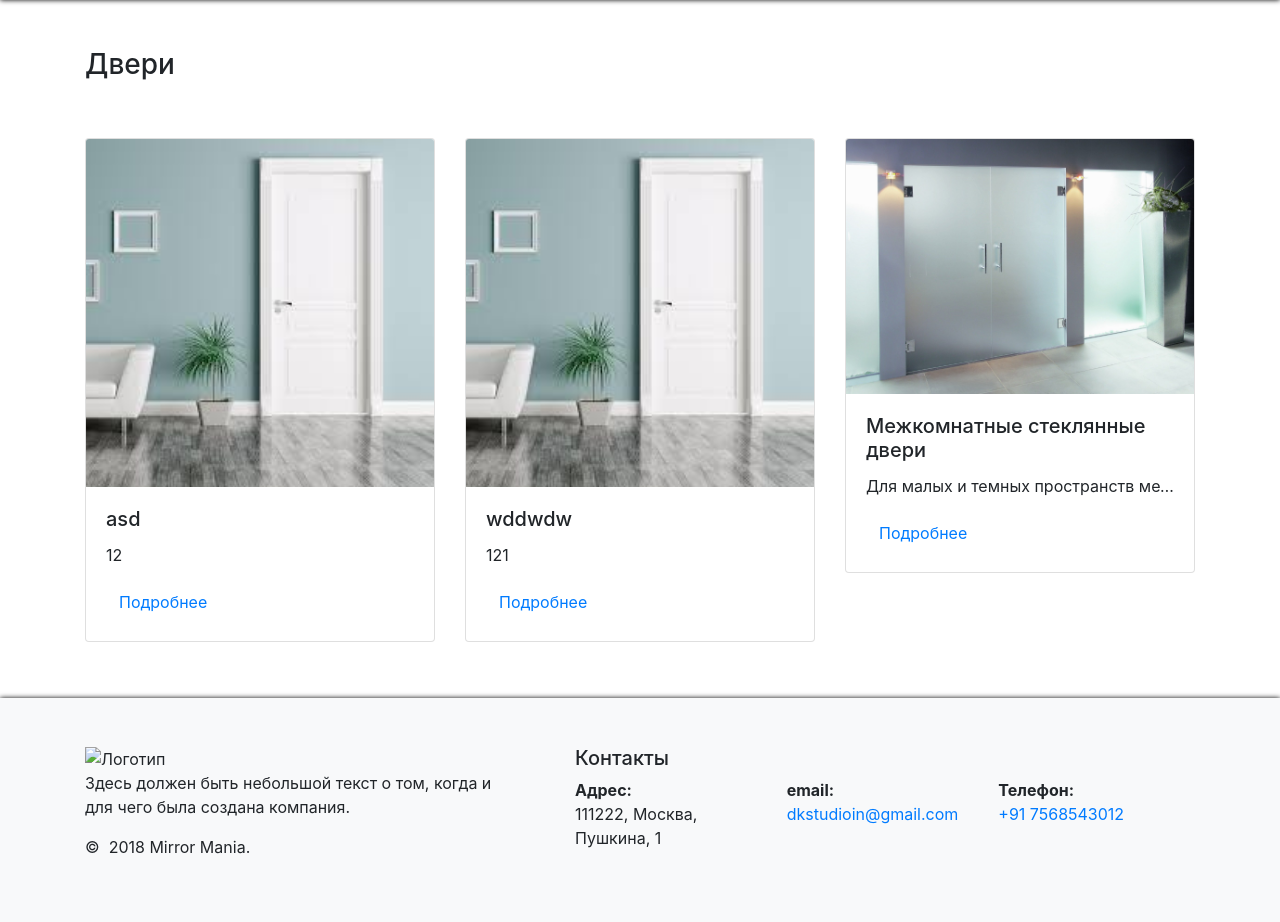
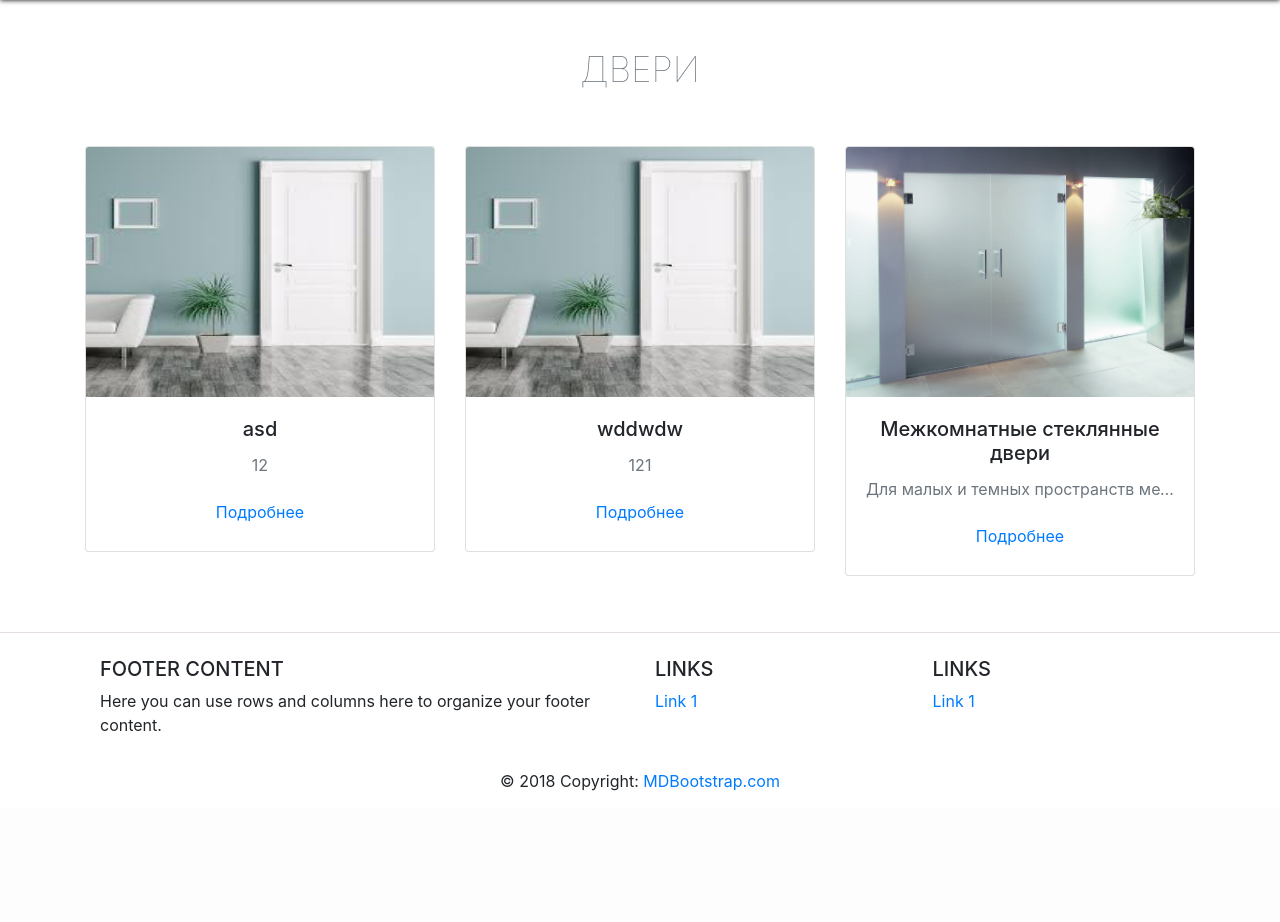
Before and after one commit to mockystr/emil_krasava, a Django app: page /dveri in a window 1280 px wide. Shown: the part 97-1019 px from the top of the page. After the commit the page ends 888 px from the top, so only its background shows below. Run offline with Django 3.2, Linux system fonts and the light colour scheme; data comes from the database, SQL or seed files in the repository; both versions use the stored data as it was after the commit; some libraries are stand-ins or nearby versions.

Commit message:
edited footer and card view

```diff
--- a/main/static/css/style.css
+++ b/main/static/css/style.css
@@ -145,14 +145,30 @@ p.category-description {
     color: darkgray;
 }
 
+.category_name_main {
+    text-align: center;
+    text-transform: uppercase;
+    font-weight: lighter;
+    font-size: 35px;
+}
+
 .items_card {
     transition: 500ms;
     border: 0;
 }
 
 .items_card:hover {
-    transition: 500ms;
-    box-shadow: 3px 3px 5px black;
+    transition: 250ms;
+    box-shadow: 3px 3px 5px gray;
+}
+
+.card-img-top {
+    height: 250px;
+    width: auto;
+}
+
+.list_block {
+    justify-content: center;
 }
 
 @media screen and (max-width: 768px) {
@@ -220,6 +236,16 @@ p.category-description {
     font-size: 1rem;
 }
 
+.footer_init {
+    border-top: 0.0625rem solid #e3dddd;
+}
+
+.fixing_footer {
+    position: fixed;
+    bottom: 0;
+    width: 100%;
+}
+
 @media screen and (max-width: 991px) {
     .item_name {
         text-align: center;
--- a/main/templates/base.html
+++ b/main/templates/base.html
@@ -64,43 +64,89 @@
 <main>
     {% block content %}{% endblock %}
 </main>
-
-<footer class="footer_bg section footer-classic context-dark bg-light" style="background: #2d3246;">
+<footer class="pt-4 footer_init">
     <div class="container">
-        <div class="row row-30">
-            <div class="col-md-4 col-xl-5">
-                <div class="pr-xl-4 my-5">
-                    <img src="https://via.placeholder.com/150x50" alt="Логотип">
-                    <p>Здесь должен быть небольшой текст о том, когда и для чего была создана компания.</p>
-                    <!-- Rights-->
-                    <p class="rights"><span>©  </span><span
-                            class="copyright-year">2018</span><span> </span><span>Mirror Mania</span><span>. </span>
-                    </p>
+        <!-- Footer Links -->
+        <div class="container-fluid text-center text-md-left">
+            <!-- Grid row -->
+            <div class="row">
+                <!-- Grid column -->
+                <div class="col-md-6 mt-md-0 mt-3">
+                    <!-- Content -->
+                    <h5 class="text-uppercase">Footer Content</h5>
+                    <p>Here you can use rows and columns here to organize your footer content.</p>
                 </div>
+                <!-- Grid column -->
+                <hr class="clearfix w-100 d-md-none pb-3">
+                <!-- Grid column -->
+                <div class="col-md-3 mb-md-0 mb-3 col-sm-6">
+                    <!-- Links -->
+                    <h5 class="text-uppercase">Links</h5>
+                    <ul class="list-unstyled">
+                        <li>
+                            <a href="#!">Link 1</a>
+                        </li>
+                    </ul>
+                </div>
+                <!-- Grid column -->
+                <!-- Grid column -->
+                <div class="col-md-3 mb-md-0 mb-3 col-sm-6">
+                    <!-- Links -->
+                    <h5 class="text-uppercase">Links</h5>
+                    <ul class="list-unstyled">
+                        <li>
+                            <a href="#!">Link 1</a>
+                        </li>
+                    </ul>
+                </div>
+                <!-- Grid column -->
             </div>
-            <div class="col-lg-7 my-5">
-                <div class="container">
-                    <h5>Контакты</h5>
-                    <div class="row">
-                        <dl class="col-lg-4">
-                            <dt>Адрес:</dt>
-                            <dd>111222, Москва, Пушкина, 1</dd>
-                        </dl>
-                        <dl class="col-lg-4">
-                            <dt>email:</dt>
-                            <dd><a href="mailto:#">dkstudioin@gmail.com</a></dd>
-                        </dl>
-                        <dl class="col-lg-4">
-                            <dt>Телефон:</dt>
-                            <dd><a href="tel:#">+91 7568543012</a>
-                            </dd>
-                        </dl>
-                    </div>
-                </div>
-            </div>
+            <!-- Grid row -->
         </div>
+        <!-- Footer Links -->
+        <!-- Copyright -->
+        <div class="footer-copyright text-center py-3">© 2018 Copyright:
+            <a href="https://mdbootstrap.com/bootstrap-tutorial/"> MDBootstrap.com</a>
+        </div>
+        <!-- Copyright -->
     </div>
 </footer>
+{#<footer class="footer_bg section footer-classic context-dark bg-light" style="background: #2d3246;">#}
+{#    <div class="container">#}
+{#        <div class="row row-30">#}
+{#            <div class="col-md-4 col-xl-5">#}
+{#                <div class="pr-xl-4 my-5">#}
+{#                    <img src="https://via.placeholder.com/150x50" alt="Логотип">#}
+{#                    <p>Здесь должен быть небольшой текст о том, когда и для чего была создана компания.</p>#}
+{#                    <!-- Rights-->#}
+{#                    <p class="rights"><span>©  </span><span#}
+{#                            class="copyright-year">2018</span><span> </span><span>Mirror Mania</span><span>. </span>#}
+{#                    </p>#}
+{#                </div>#}
+{#            </div>#}
+{#            <div class="col-lg-7 my-5">#}
+{#                <div class="container">#}
+{#                    <h5>Контакты</h5>#}
+{#                    <div class="row">#}
+{#                        <dl class="col-lg-4">#}
+{#                            <dt>Адрес:</dt>#}
+{#                            <dd>111222, Москва, Пушкина, 1</dd>#}
+{#                        </dl>#}
+{#                        <dl class="col-lg-4">#}
+{#                            <dt>email:</dt>#}
+{#                            <dd><a href="mailto:#">dkstudioin@gmail.com</a></dd>#}
+{#                        </dl>#}
+{#                        <dl class="col-lg-4">#}
+{#                            <dt>Телефон:</dt>#}
+{#                            <dd><a href="tel:#">+91 7568543012</a>#}
+{#                            </dd>#}
+{#                        </dl>#}
+{#                    </div>#}
+{#                </div>#}
+{#            </div>#}
+{#        </div>#}
+{#    </div>#}
+{#</footer>#}
 
 <script src="https://code.jquery.com/jquery-3.3.1.slim.min.js"
         integrity="sha384-q8i/X+965DzO0rT7abK41JStQIAqVgRVzpbzo5smXKp4YfRvH+8abtTE1Pi6jizo"
@@ -116,6 +162,10 @@
 <script type="text/javascript" src="//code.jquery.com/jquery-migrate-1.2.1.min.js"></script>
 
 <script type="text/javascript" src="{% static 'slick\slick.min.js' %}"></script>
+<script>
+    if ($(document).height() <= $(window).height())
+        $("footer").addClass("fixing_footer");
+</script>
 <script>
     $("#Fence_").hover(
         function () {
--- a/main/templates/main/item_list.html
+++ b/main/templates/main/item_list.html
@@ -6,16 +6,19 @@
 
 {% block content %}
     <div class="container my-5">
-        <h3 class="">{{ category.name }}</h3>
-        <div class="row justify-content-between my-5">
+        <h3 class="category_name_main text-muted">{{ category.name }}</h3>
+        <div class="row justify-content-around list_block my-5">
             {% for item in items %}
                 <div class="col-lg-4 col-md-6 col-sm-6 col-xs-12 ">
                     <div class="card my-2 items_card">
                         <img class="card-img-top" src="{{ item.image_main.url }}" alt="Card image cap">
                         <div class="card-body">
-                            <h5 class="card-title">{{ item.name }}</h5>
-                            <p class="card-text" style="white-space: nowrap; overflow:hidden; text-overflow: ellipsis;">{{ item.description }}</p>
-                            <a href="{{ item.get_absolute_url }}" class="btn btn-link">Подробнее</a>
+                            <h5 class="text-center card-title">{{ item.name }}</h5>
+                            <p class="text-center text-muted card-text"
+                               style="white-space: nowrap; overflow:hidden; text-overflow: ellipsis;">{{ item.description }}</p>
+                            <div class="text-center">
+                                <a href="{{ item.get_absolute_url }}" class="btn btn-link">Подробнее</a>
+                            </div>
                         </div>
                     </div>
                 </div>
```
Also changed, not shown: main/templates/main/categories_list.html (+8 -5 lines), db.sqlite3, media/items/2018/10/25/images.jpeg (added), media/items/2018/10/25/images_7F4be3a.jpeg (added).
